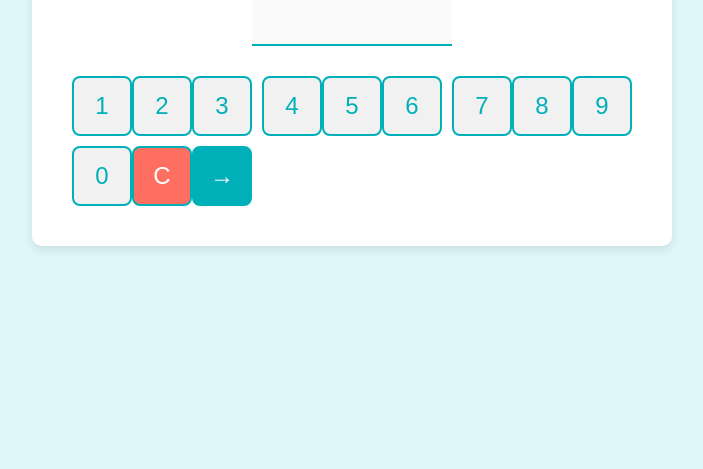
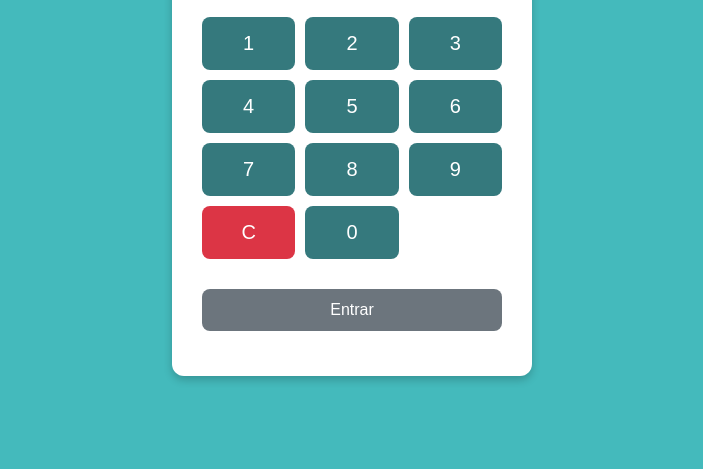
Before and after one commit to rebecalazarini/prova-full-techman, a plain HTML site: page web/index.html in a window 1280 px wide. Shown: the part 331-800 px from the top of the page, without its empty margins (288-991 px from the left). Drawn offline with Linux system fonts and the light colour scheme.

Commit message:
alterações

```diff
--- a/web/index.html
+++ b/web/index.html
@@ -1,40 +1,187 @@
 <!DOCTYPE html>
-<html lang="pt-br">
+<html lang="pt-BR">
 <head>
-    <meta charset="UTF-8">
-    <meta name="viewport" content="width=device-width, initial-scale=1.0">
-    <title>Login TechMan</title>
-    <link rel="stylesheet" href="style.css">
+  <meta charset="UTF-8">
+  <meta name="viewport" content="width=device-width, initial-scale=1.0">
+  <title>Techman</title>
+  <style>
+    :root{
+      --c1: #ffffff;
+      --c2: #eeedeb;
+      --c3: #cce2e2;
+      --c4: #b3b3b3;
+      --c5: #44babc;
+      --c6: #44babc;
+      --c7: #35797d;
+      --c8: #000000;
+    }
+
+    body {
+      font-family: Arial, sans-serif;
+      background: var(--c6);
+      margin: 0;
+      padding: 0;
+    }
+
+    .logo {
+      display: block;
+      margin: 20px auto 10px auto;
+      height: 150px;
+    }
+
+    .login-container {
+      background: var(--c1);
+      padding: 30px;
+      border-radius: 12px;
+      box-shadow: 0 4px 8px rgba(0,0,0,0.2);
+      text-align: center;
+      width: 300px;
+      margin: 0 auto; /* centraliza horizontalmente */
+    }
+
+    h2 {
+      margin-bottom: 20px;
+    }
+
+    .password-display {
+      font-size: 24px;
+      letter-spacing: 8px;
+      margin-bottom: 20px;
+      border: 1px solid #ccc;
+      border-radius: 8px;
+      padding: 10px;
+      background: var(--c2);
+    }
+
+    .keypad {
+      display: grid;
+      grid-template-columns: repeat(3, 1fr);
+      gap: 10px;
+      margin-bottom: 20px;
+    }
+
+    .keypad button {
+      font-size: 20px;
+      padding: 15px;
+      border: none;
+      border-radius: 8px;
+      background: var(--c7);
+      color: white;
+      cursor: pointer;
+      transition: background 0.2s;
+    }
+
+    .keypad button:hover {
+      background: black;
+    }
+
+    .actions button {
+      width: 100%;
+      padding: 12px;
+      font-size: 16px;
+      border: none;
+      border-radius: 8px;
+      cursor: pointer;
+    }
+
+    #clear {
+      background: #dc3545;
+      color: white;
+    }
+
+    #clear:hover {
+      background: #a71d2a;
+    }
+
+    #login {
+      background: var(--c5);
+      color: white;
+      margin-top: 10px;
+    }
+
+    #login:disabled {
+      background: #6c757d;
+      cursor: not-allowed;
+    }
+
+    #error {
+      margin-top: 15px;
+      color: red;
+      font-weight: bold;
+    }
+  </style>
 </head>
 <body>
-    <div class="login-container">
-        <div class="logo">TECHMAN</div>
-        <div class="pin-input">
-            <input type="password" id="pin" disabled />
-        </div>
-        <div class="keypad">
-            <div class="key-row">
-                <button class="key" data-key="1">1</button>
-                <button class="key" data-key="2">2</button>
-                <button class="key" data-key="3">3</button>
-            </div>
-            <div class="key-row">
-                <button class="key" data-key="4">4</button>
-                <button class="key" data-key="5">5</button>
-                <button class="key" data-key="6">6</button>
-            </div>
-            <div class="key-row">
-                <button class="key" data-key="7">7</button>
-                <button class="key" data-key="8">8</button>
-                <button class="key" data-key="9">9</button>
-            </div>
-            <div class="key-row">
-                <button class="key" data-key="0">0</button>
-                <button class="key" id="clear">C</button>
-                <button class="key" id="enter">&#8594;</button>
-            </div>
-        </div>
+  <!-- LOGO NO TOPO -->
+  <img src="techman.png" alt="Logo Techman" class="logo">
+
+  <!-- LOGIN -->
+  <div class="login-container">
+    <h2>Login</h2>
+    <div class="password-display" id="password">******</div>
+
+    <div class="keypad">
+      <button onclick="addDigit('1')">1</button>
+      <button onclick="addDigit('2')">2</button>
+      <button onclick="addDigit('3')">3</button>
+      <button onclick="addDigit('4')">4</button>
+      <button onclick="addDigit('5')">5</button>
+      <button onclick="addDigit('6')">6</button>
+      <button onclick="addDigit('7')">7</button>
+      <button onclick="addDigit('8')">8</button>
+      <button onclick="addDigit('9')">9</button>
+      <button onclick="clearPassword()" id="clear">C</button>
+      <button onclick="addDigit('0')">0</button>
     </div>
-    <script src="script.js"></script>
+
+    <div class="actions">
+      <button id="login" disabled onclick="login()">Entrar</button>
+    </div>
+    <div id="error"></div>
+  </div>
+
+  <script>
+    let password = "";
+
+    function addDigit(num) {
+      if (password.length < 6) {
+        password += num;
+        updateDisplay();
+      }
+    }
+
+    function clearPassword() {
+      password = "";
+      updateDisplay();
+      document.getElementById("error").innerText = "";
+    }
+
+    function updateDisplay() {
+      const masked = "*".repeat(password.length).padEnd(6, "-");
+      document.getElementById("password").innerText = masked;
+      document.getElementById("login").disabled = (password.length !== 6);
+    }
+
+    function login() {
+      if (password === "111111") {
+        alert("Bem Vindo Usuario comum!");
+        window.location.href = "equipamentoscomum.html";
+      } else if (password === "212121") {
+        alert("Bem Vindo admin!");
+        window.location.href = "usuarios.html";
+      } else if (password === "313131") {
+        alert("Bem Vindo tecnico!");
+        window.location.href = "comentarios.html";
+      } else if (password === "414141") {
+        alert("Bem Vindo gerente!");
+        window.location.href = "relatorios.html";
+      } else {
+        document.getElementById("error").innerText = "Senha incorreta!";
+        clearPassword();
+      }
+    }
+
+    updateDisplay();
+  </script>
 </body>
 </html>
--- a/web/script.js
+++ /dev/null
@@ -1,28 +0,0 @@
-const pinInput = document.getElementById('pin');
-const keys = document.querySelectorAll('.key');
-const clearButton = document.getElementById('clear');
-const enterButton = document.getElementById('enter');
-
-let pin = '';
-
-// Handle key presses
-keys.forEach(key => {
-    key.addEventListener('click', () => {
-        if (pin.length < 6) {
-            pin += key.dataset.key;
-            pinInput.value = pin.padStart(6, '*');
-        }
-    });
-});
-
-// Clear the pin input
-clearButton.addEventListener('click', () => {
-    pin = '';
-    pinInput.value = '******';
-});
-
-// Enter button (you can implement your logic here)
-enterButton.addEventListener('click', () => {
-    alert(`Pin entered: ${pin}`);
-    // Here you can validate the pin or perform further actions
-});
--- a/web/style.css
+++ /dev/null
@@ -1,76 +0,0 @@
-* {
-    margin: 0;
-    padding: 0;
-    box-sizing: border-box;
-}
-
-body {
-    font-family: Arial, sans-serif;
-    display: flex;
-    justify-content: center;
-    align-items: center;
-    height: 100vh;
-    background-color: #e0f7f9;
-}
-
-.login-container {
-    background-color: white;
-    padding: 40px;
-    border-radius: 10px;
-    box-shadow: 0 4px 10px rgba(0, 0, 0, 0.1);
-    text-align: center;
-}
-
-.logo {
-    font-size: 30px;
-    font-weight: bold;
-    color: #00b0b9;
-    margin-bottom: 30px;
-}
-
-.pin-input input {
-    font-size: 24px;
-    padding: 10px;
-    width: 200px;
-    border: none;
-    border-bottom: 2px solid #00b0b9;
-    text-align: center;
-    margin-bottom: 30px;
-}
-
-.keypad {
-    display: grid;
-    grid-template-columns: repeat(3, 1fr);
-    gap: 10px;
-}
-
-.key-row {
-    display: flex;
-    justify-content: space-between;
-}
-
-.key {
-    width: 60px;
-    height: 60px;
-    font-size: 24px;
-    background-color: #f1f1f1;
-    border: 2px solid #00b0b9;
-    border-radius: 8px;
-    color: #00b0b9;
-    cursor: pointer;
-}
-
-.key:active {
-    background-color: #00b0b9;
-    color: white;
-}
-
-#clear {
-    background-color: #ff6f61;
-    color: white;
-}
-
-#enter {
-    background-color: #00b0b9;
-    color: white;
-}
```
Also changed, not shown: web/equipamentoscomum.html (added, +131 -0 lines), web/techman.png (renamed from api/assets/techman.png).
